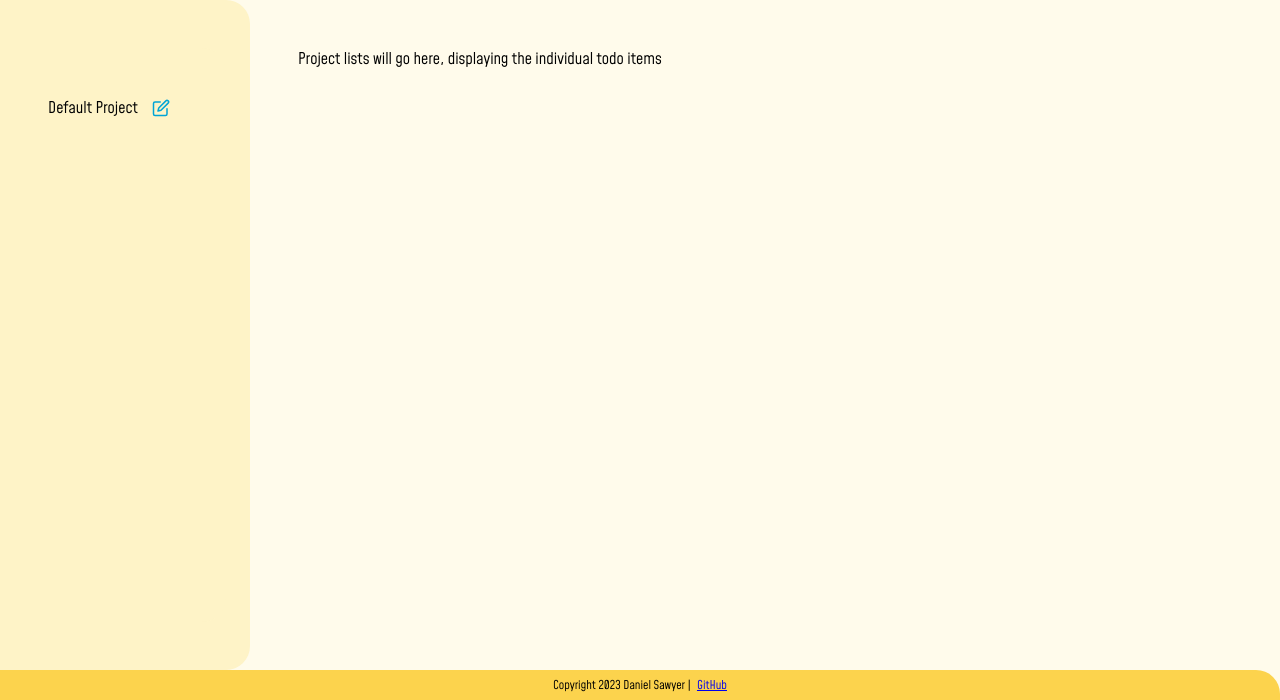
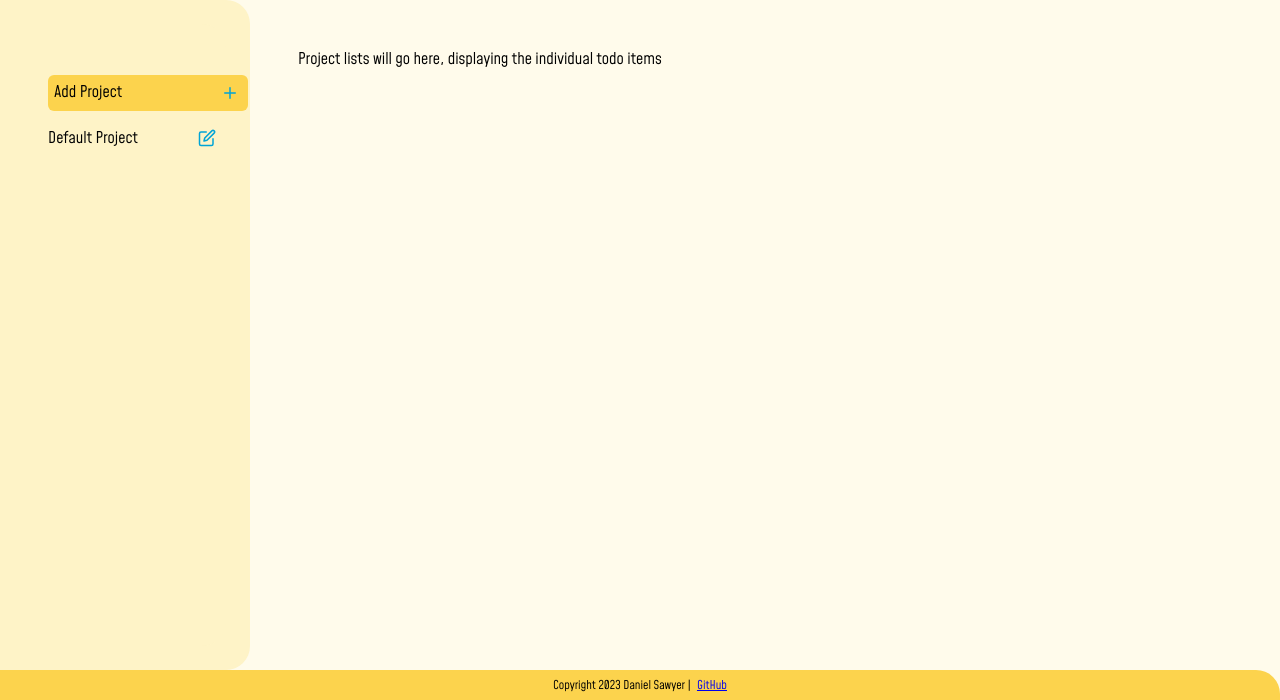
Before and after one commit to danielkurtsawyer/odin-javascript-todo-list, a website built with webpack: page dist/index.html in a window 1280 px wide. Shown: the part 900-1600 px from the top of the page. Built offline with nearby package versions, Linux system fonts and the light colour scheme.

Commit message:
Implement adding/deleting projects
There does seem to be a bug with adding projects. Will investigate this issue further.

```diff
--- a/src/my-components/sidebar/sidebar.css
+++ b/src/my-components/sidebar/sidebar.css
@@ -1,5 +1,23 @@
 .sidebar {
     height: 100%;
+    display:grid;
+    grid-template-rows: 42px;
+    grid-auto-rows: 24px;
+    row-gap: 12px;
+}
+
+.add-project-container{
+    background-color: var(--dark-color);
+    display: grid;
+    grid-template-columns: 1fr 25px;
+    width: 200px;
+    margin: auto;
+    padding: 6px;
+    border-radius: 6px;
+}
+
+.add-project-container.hover{
+    border: 1px solid #00a4d6;
 }
 
 .project-info-container{
--- a/src/my-components/sidebar/sidebar.js
+++ b/src/my-components/sidebar/sidebar.js
@@ -5,6 +5,7 @@ import Project from '../../project';
 
 import EditIcon from './icons/edit.svg';
 import DeleteIcon from './icons/delete.svg';
+import PlusIcon from './icons/plus.svg';
 
 // NEXT - refactor with sending in the whole projectController rather than just projects
 // this way we can have access to those methods
@@ -27,7 +28,21 @@ export default (projectController) => {
     sidebar.classList.add('sidebar');
     sidebarContainer.appendChild(sidebar);
 
-    // also need to create the add project svg and add event listener to call createProject
+    // also need to create the add project svg and add event listener to call addProject
+    const addProjectContainer = document.createElement('div');
+    addProjectContainer.classList.add('add-project-container');
+    const addProject = document.createElement('div');
+
+    addProject.textContent = 'Add Project';
+    addProjectContainer.appendChild(addProject);
+
+    const iconAdd = new Image();
+    iconAdd.src = PlusIcon;
+    addProjectContainer.appendChild(iconAdd);
+
+    sidebar.appendChild(addProjectContainer);
+
+
     const projects = projectController.projects;
 
     for(let i = 0; i < projects.length; i++){
@@ -54,14 +69,14 @@ export default (projectController) => {
         projectInfoContainer.appendChild(iconEdit);
 
         // can't delete our default project at index 0, so don't add the delete icon
+        const iconDelete = new Image();
         if(i !== 0){
-            const iconDelete = new Image();
             iconDelete.src = DeleteIcon;
             iconDelete.setAttribute('project-index', i);
             projectInfoContainer.appendChild(iconDelete);
         }
 
-        // add event listeners for hover animation on projectName
+        // add event listeners for hover animation on addProjectContainer, projectName and icons
         projectNameElement.addEventListener('mouseover', () => projectNameElement.classList.add('hover'));
         projectNameElement.addEventListener('mouseout', () => projectNameElement.classList.remove('hover'));
         iconEdit.addEventListener('mouseover', () => iconEdit.classList.add('hover'));
@@ -70,7 +85,15 @@ export default (projectController) => {
             iconDelete.addEventListener('mouseover', () => iconDelete.classList.add('hover'));
             iconDelete.addEventListener('mouseout', () => iconDelete.classList.remove('hover'));
         }
+        addProjectContainer.addEventListener('mouseover', () => addProjectContainer.classList.add('hover'));
+        addProjectContainer.addEventListener('mouseout', () => addProjectContainer.classList.remove('hover'));
 
+        // add event listener to call add project
+        addProjectContainer.addEventListener('click', () => projectController.addProject(new Project(prompt('New project name: '))));
+        // add event listener to call remove project
+        if(i!==0){
+            iconDelete.addEventListener('click', (e) => projectController.removeProject(e.target.getAttribute('project-index')));
+        }
         // add event listener to the icons
         iconEdit.addEventListener('click', (e) => projectController.editProjectName(e.target.getAttribute('project-index')));
     }
--- a/src/projectController.js
+++ b/src/projectController.js
@@ -37,17 +37,22 @@ export default class ProjectController{
     // Adds a project to the end of the projects array
     addProject(project){
         this._projects.push(project);
+        DOMController.loadSidebar(this);
     }
 
     // removes a project from the projects array using the array index
     // NOTE that we do not want to remove the default array at index 0
     // returns the removed project
     removeProject(projectIndex){
+        console.log('removing index ', projectIndex);
         if(this.validateProjectIndex(projectIndex, 1)){
-            return this._projects.splice(projectIndex, 1).pop();
+            const removedProject = this._projects.splice(projectIndex, 1).pop();
+            DOMController.loadSidebar(this);
+            return removedProject;
         } else{
             return null;
         }
+
     }
 
     // moves an item from one project to another
@@ -79,7 +84,6 @@ export default class ProjectController{
             newName = prompt("Change project name: ");
         }
         project.name = newName;
-        console.log(project);
         DOMController.loadSidebar(this);
     }
 }
--- a/src/style.css
+++ b/src/style.css
@@ -49,7 +49,7 @@
     grid-row: 2;
     font-family: 'regular-text', sans-serif;
 
-    padding: 48px 24px;
+    padding: 24px;
     background-color: var(--light-color);
     border-top-right-radius: 24px;
     border-bottom-right-radius: 24px;
```
Also changed, not shown: src/my-components/sidebar/icons/plus.svg (added).
